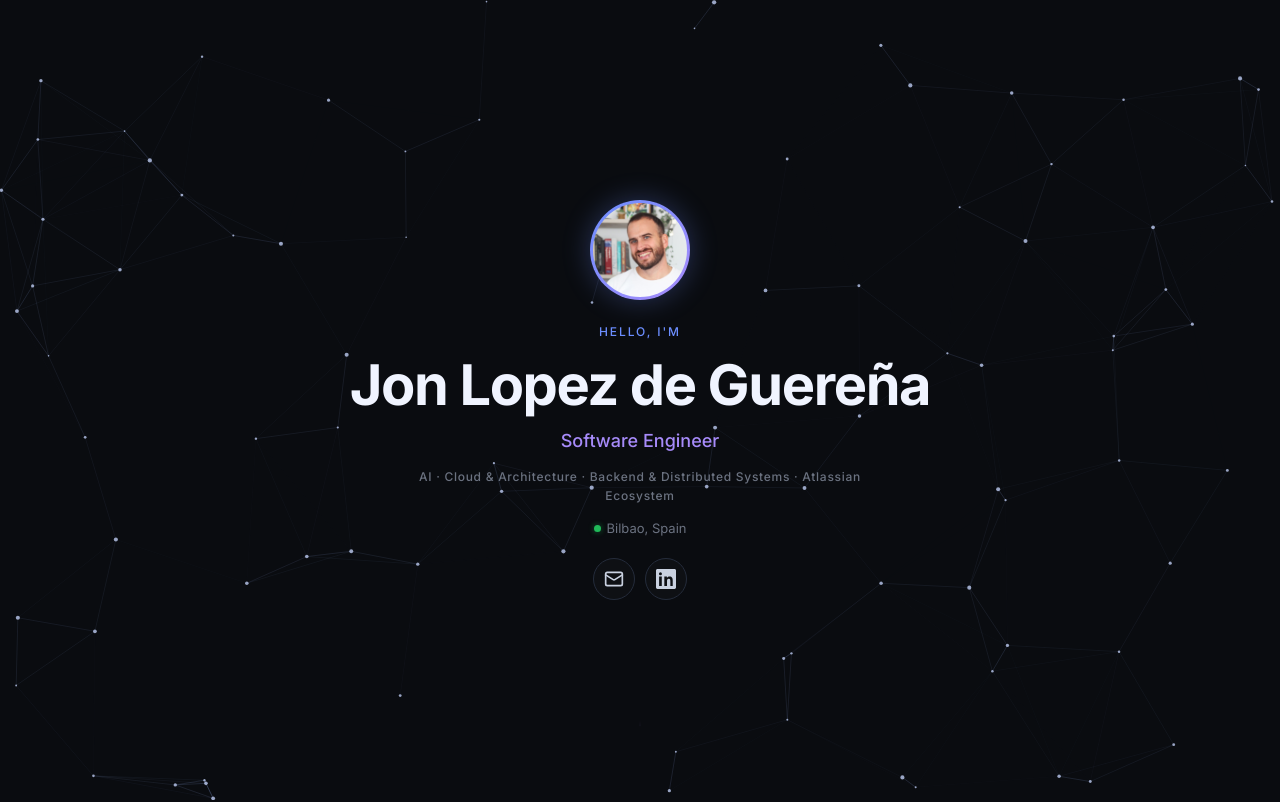
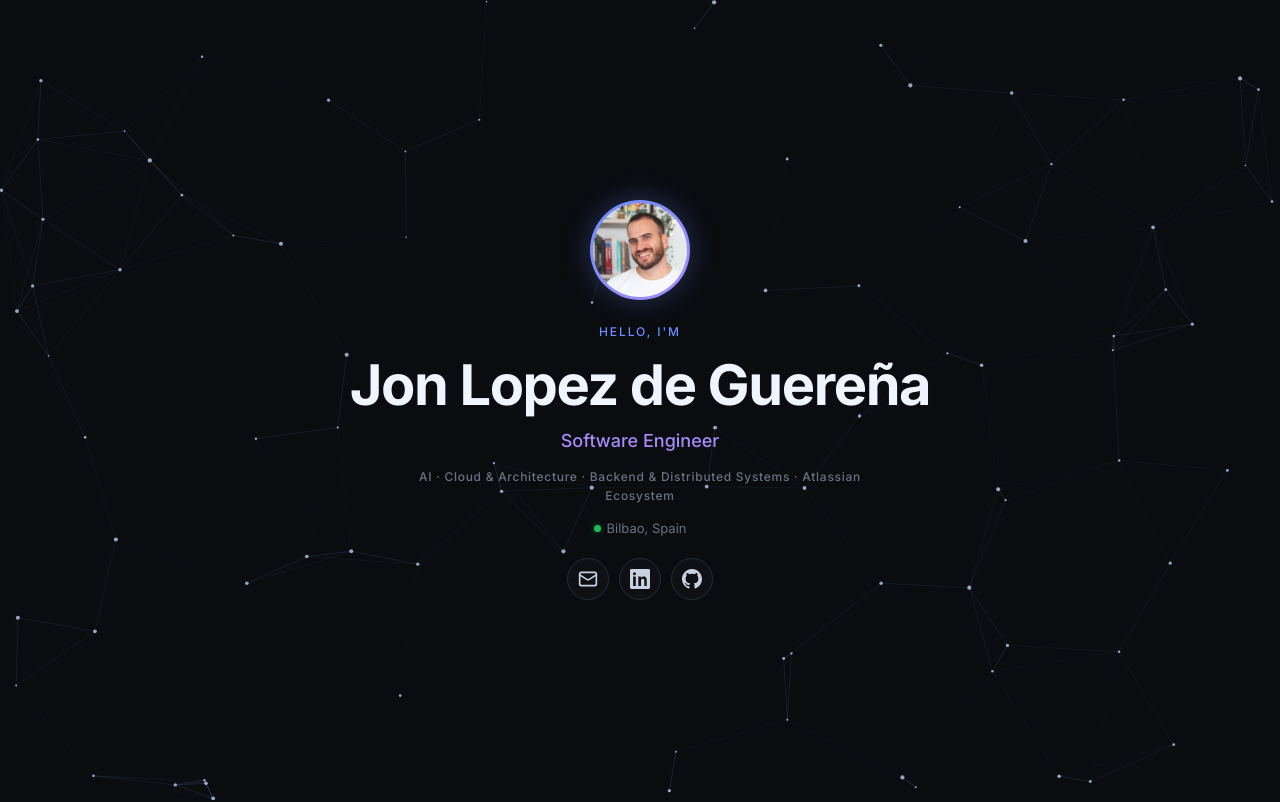
Before and after one commit to jonlo/personal-website, a React (Vite) app: page / in a window 1280 px wide. Shown: the top 802 px of the page. Built offline with nearby package versions, Linux system fonts and the light colour scheme.

Commit message:
added git

```diff
--- a/src/App.tsx
+++ b/src/App.tsx
@@ -255,6 +255,11 @@
                 <path d="M20.447 20.452H17.21v-5.569c0-1.327-.024-3.037-1.852-3.037-1.853 0-2.136 1.445-2.136 2.939v5.667H9.989V9h3.101v1.561h.044c.432-.816 1.487-1.676 3.059-1.676 3.27 0 3.874 2.152 3.874 4.948v6.619zM5.337 7.433a1.8 1.8 0 1 1 0-3.601 1.8 1.8 0 0 1 0 3.601zm1.601 13.019H3.734V9h3.204v11.452zM22.225 0H1.771C.792 0 0 .774 0 1.729v20.542C0 23.226.792 24 1.771 24h20.451C23.2 24 24 23.226 24 22.271V1.729C24 .774 23.2 0 22.222 0h.003z" />
               </svg>
             </a>
+            <a className="icon-btn" href="https://github.com/jonlo" target="_blank" rel="noreferrer" title="GitHub">
+              <svg width="20" height="20" viewBox="0 0 24 24" fill="currentColor">
+                <path d="M12 0C5.374 0 0 5.373 0 12c0 5.302 3.438 9.8 8.207 11.387.599.111.793-.261.793-.577v-2.234c-3.338.726-4.033-1.416-4.033-1.416-.546-1.387-1.333-1.756-1.333-1.756-1.089-.745.083-.729.083-.729 1.205.084 1.839 1.237 1.839 1.237 1.07 1.834 2.807 1.304 3.492.997.107-.775.418-1.305.762-1.604-2.665-.305-5.467-1.334-5.467-5.931 0-1.311.469-2.381 1.236-3.221-.124-.303-.535-1.524.117-3.176 0 0 1.008-.322 3.301 1.23A11.509 11.509 0 0 1 12 5.803c1.02.005 2.047.138 3.006.404 2.291-1.552 3.297-1.23 3.297-1.23.653 1.653.242 2.874.118 3.176.77.84 1.235 1.911 1.235 3.221 0 4.609-2.807 5.624-5.479 5.921.43.372.823 1.102.823 2.222v3.293c0 .319.192.694.801.576C20.566 21.797 24 17.3 24 12c0-6.627-5.373-12-12-12z"/>
+              </svg>
+            </a>
           </div>
         </div>
         <div className="hero-scroll">
```
